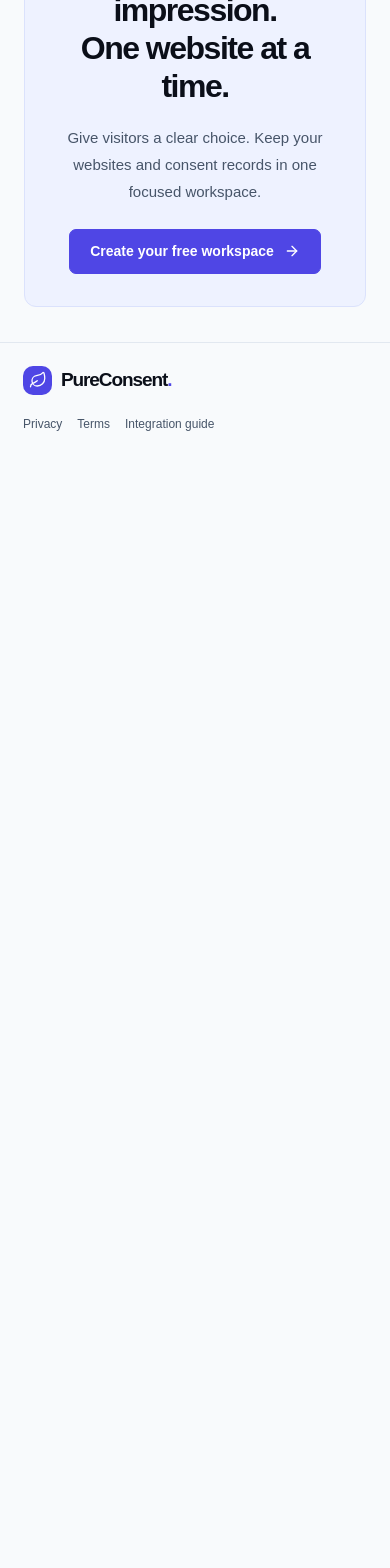
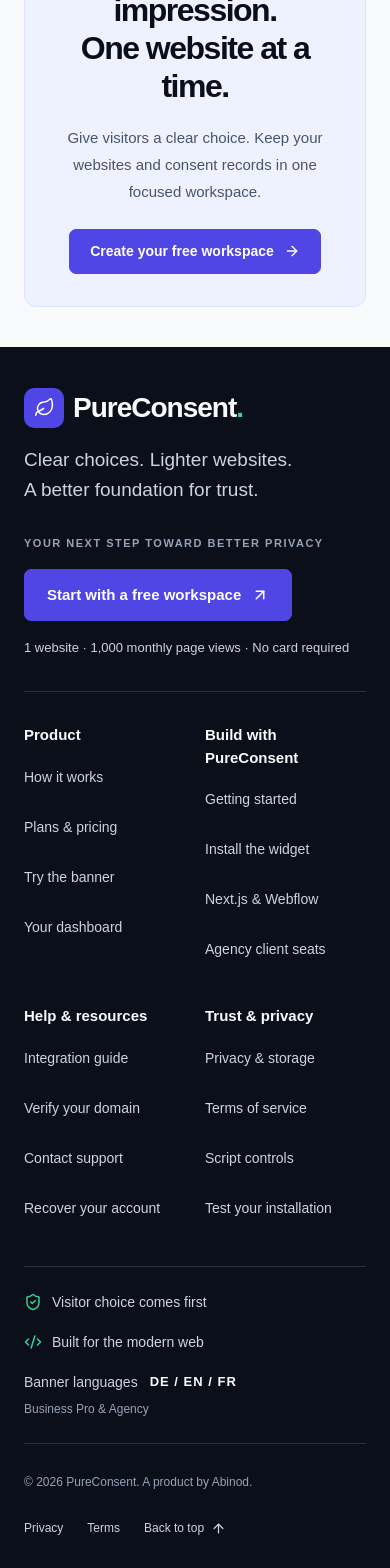
Before and after one commit to AbinodHQ/pureconsent, a Next.js app: page / in a window 390 px wide. Shown: the part 6098-7666 px from the top of the page. Before the commit the page ends 6554 px from the top, so only its background shows below. Built offline with nearby package versions, Linux system fonts and the light colour scheme; no server answers.

Commit message:
Add responsive professional marketing footer and guide navigation

```diff
--- /dev/null
+++ b/app/footer.css
@@ -0,0 +1,14 @@
+.landing footer.site-footer{display:block;padding:0;margin-top:40px;background:#0b0f19;color:#f8fafc;border:0;text-align:left}
+.landing footer.site-footer>.footer-inner{display:block;max-width:1440px;margin:0 auto;padding:64px 7% 28px}
+.site-footer .footer-intro{display:flex;justify-content:space-between;align-items:flex-start;gap:48px;padding-bottom:48px;border-bottom:1px solid #293241}
+.site-footer .brand{color:#f8fafc;font-size:30px;letter-spacing:-1px}.site-footer .brand-icon{background:#4f46e5;color:white;width:40px;height:40px}.site-footer .brand-dot{color:#34d399}
+.site-footer .footer-intro p{font-size:20px;line-height:1.6;color:#cbd5e1;margin-top:22px}
+.site-footer .footer-start{display:flex;flex-direction:column;align-items:flex-start;gap:16px;max-width:370px}.site-footer .footer-start>span{font-size:11px;letter-spacing:1.5px;color:#94a3b8;line-height:1.6;font-weight:700}.site-footer .footer-start .button{font-size:16px;background:#4f46e5;border-color:#4f46e5;padding:16px 22px;white-space:normal;text-align:left}.site-footer .footer-start .button:hover{background:#4338ca}.site-footer .footer-start small{font-size:13px;color:#cbd5e1;line-height:1.7}
+.site-footer .footer-links{display:grid;grid-template-columns:repeat(4,minmax(0,1fr));gap:32px;padding:44px 0 48px}.site-footer .footer-links h2{font-family:Arial,Helvetica,sans-serif;font-size:16px;line-height:1.5;font-weight:700;letter-spacing:0;color:#f8fafc;margin:0 0 18px}.site-footer .footer-links ul{list-style:none;padding:0;margin:0;display:grid;gap:6px}.site-footer .footer-links a{display:inline-block;font-size:15px;line-height:1.6;padding:7px 0;color:#cbd5e1}
+.site-footer a:not(.button):hover{color:#fff;text-decoration:underline;text-underline-offset:5px}.site-footer a:focus-visible{outline:3px solid #a5b4fc;outline-offset:5px;border-radius:3px}
+.site-footer .footer-principles{display:flex;align-items:center;flex-wrap:wrap;gap:24px 36px;padding:24px 0;border-top:1px solid #293241;border-bottom:1px solid #293241}.site-footer .footer-principles>span{display:flex;align-items:center;gap:10px;color:#cbd5e1;font-size:14px;line-height:1.6}.site-footer .footer-principles svg{color:#34d399}.site-footer .footer-principles .footer-languages{margin-left:auto;flex-wrap:wrap;gap:6px 12px}.site-footer .footer-languages strong{color:#f8fafc;font-size:13px;letter-spacing:1px}.site-footer .footer-languages small{font-size:12px;color:#94a3b8}
+.site-footer .footer-bottom{display:flex;justify-content:space-between;align-items:center;flex-wrap:wrap;gap:20px;padding-top:28px;font-size:13px;line-height:1.7;color:#94a3b8}.site-footer .footer-bottom>div{display:flex;gap:24px;flex-wrap:wrap}.site-footer .footer-bottom a{display:inline-flex;align-items:center;gap:7px;color:#cbd5e1;min-height:32px}
+@media(max-width:1000px){.site-footer .footer-links{grid-template-columns:repeat(2,minmax(0,1fr));gap:36px}.site-footer .footer-principles .footer-languages{margin-left:0}}
+@media(max-width:650px){.landing footer.site-footer{padding:0}.site-footer .footer-inner{padding:40px 24px 24px}.site-footer .footer-intro{flex-direction:column;gap:30px;padding-bottom:32px}.site-footer .brand{font-size:28px}.site-footer .footer-intro p{font-size:19px;margin-top:16px}.site-footer .footer-start{max-width:100%}.site-footer .footer-start .button{font-size:15px}.site-footer .footer-links{padding:32px 0;gap:30px 20px}.site-footer .footer-links h2{font-size:15px;margin-bottom:12px}.site-footer .footer-links a{font-size:14px;min-height:44px}.site-footer .footer-principles{gap:18px}.site-footer .footer-bottom{align-items:flex-start;flex-direction:column;font-size:12px}.site-footer .footer-bottom>div{gap:24px}}
+@media(max-width:650px){.landing footer.site-footer>.footer-inner{padding:40px 24px 24px}}
+@media(max-width:360px){.site-footer .footer-links{grid-template-columns:1fr}}
--- a/app/page.tsx
+++ b/app/page.tsx
@@ -1,3 +1,5 @@
+import { SiteFooter } from '@/components/site-footer'
+import './footer.css'
 import { Pricing } from "@/components/pricing";
 import Link from 'next/link'
 import {
@@ -17,7 +19,7 @@
   const session = (await cookies()).get(cookieName)?.value
   const account = session ? await sessionAccount(hashToken(session)) : null
   return (
-    <main className='landing'>
+    <main className='landing' id='top'>
       <nav className='landing-nav'>
         <Brand />
         <div>
@@ -134,14 +136,7 @@
         </div>
       </section>
       <section className="uvp-grid"><article><Code2/><h3>Made for your stack.</h3><p>Next.js, Webflow, and custom websites. One dependency-free widget, with an explicit route-change hook for single-page apps.</p></article><article><Leaf/><h3>Keep your pages light.</h3><p>Deferred loading, no runtime framework, and no third-party font requests. Designed to stay out of your page layout.</p></article><article><ShieldCheck/><h3>Control your data location.</h3><p>Deploy the app and Ambiten-backed database in Germany or another EU region. Your chosen hosting and service providers determine data residency.</p></article></section><Pricing/><section className="launch-note"><span className="eyebrow">PRIVACY THAT FITS YOUR BUSINESS</span><h2>A better first impression.<br/>One website at a time.</h2><p>Give visitors a clear choice. Keep your websites and consent records in one focused workspace.</p><Link href="/auth/signup" className="button dark">Create your free workspace <ArrowRight size={16}/></Link></section>
-      <footer>
-        <Brand small />
-        <span>Thoughtfully built by Abinod.</span>
-        <div>
-          <Link href='/privacy'>Privacy</Link><Link href='/terms'>Terms</Link>
-          <Link href='/docs'>Integration guide</Link>
-        </div>
-      </footer>
+      <SiteFooter />
     </main>
   )
 }
--- /dev/null
+++ b/components/site-footer.tsx
@@ -0,0 +1,45 @@
+import Link from 'next/link'
+import { ArrowUpRight, ArrowUp, ShieldCheck, Code2 } from 'lucide-react'
+import { Brand } from './brand'
+
+const groups = [
+  { title: 'Product', links: [['How it works', '/#how'], ['Plans & pricing', '/#pricing'], ['Try the banner', '/demo.html'], ['Your dashboard', '/dashboard']] },
+  { title: 'Build with PureConsent', links: [['Getting started', '/docs#setup'], ['Install the widget', '/docs#installation'], ['Next.js & Webflow', '/docs#frameworks'], ['Agency client seats', '/docs#agency']] },
+  { title: 'Help & resources', links: [['Integration guide', '/docs'], ['Verify your domain', '/docs#domains'], ['Contact support', 'mailto:abinod@online.de'], ['Recover your account', '/auth/forgot']] },
+  { title: 'Trust & privacy', links: [['Privacy & storage', '/privacy'], ['Terms of service', '/terms'], ['Script controls', '/docs#script-controls'], ['Test your installation', '/docs#testing']] },
+]
+
+export function SiteFooter () {
+  return (
+    <footer className='site-footer' aria-label='PureConsent footer'>
+      <div className='footer-inner'>
+        <div className='footer-intro'>
+          <div>
+            <Brand />
+            <p>Clear choices. Lighter websites.<br />A better foundation for trust.</p>
+          </div>
+          <div className='footer-start'>
+            <span>YOUR NEXT STEP TOWARD BETTER PRIVACY</span>
+            <Link href='/auth/signup' className='button dark'>Start with a free workspace <ArrowUpRight size={18} aria-hidden='true' /></Link>
+            <small>1 website · 1,000 monthly page views · No card required</small>
+          </div>
+        </div>
+        <nav className='footer-links' aria-label='Footer navigation'>
+          {groups.map(group => <div key={group.title}>
+            <h2>{group.title}</h2>
+            <ul>{group.links.map(([label, href]) => <li key={label}><Link href={href}>{label}</Link></li>)}</ul>
+          </div>)}
+        </nav>
+        <div className='footer-principles'>
+          <span><ShieldCheck size={18} aria-hidden='true' /> Visitor choice comes first</span>
+          <span><Code2 size={18} aria-hidden='true' /> Built for the modern web</span>
+          <span className='footer-languages'>Banner languages <strong>DE / EN / FR</strong><small>Business Pro & Agency</small></span>
+        </div>
+        <div className='footer-bottom'>
+          <p>© {new Date().getFullYear()} PureConsent. A product by Abinod.</p>
+          <div><Link href='/privacy'>Privacy</Link><Link href='/terms'>Terms</Link><a href='#top'>Back to top <ArrowUp size={15} aria-hidden='true' /></a></div>
+        </div>
+      </div>
+    </footer>
+  )
+}
```
Also changed, not shown: app/docs/page.tsx (+5 -5 lines), 1 other file (tests, documents, lock files or other folders).
